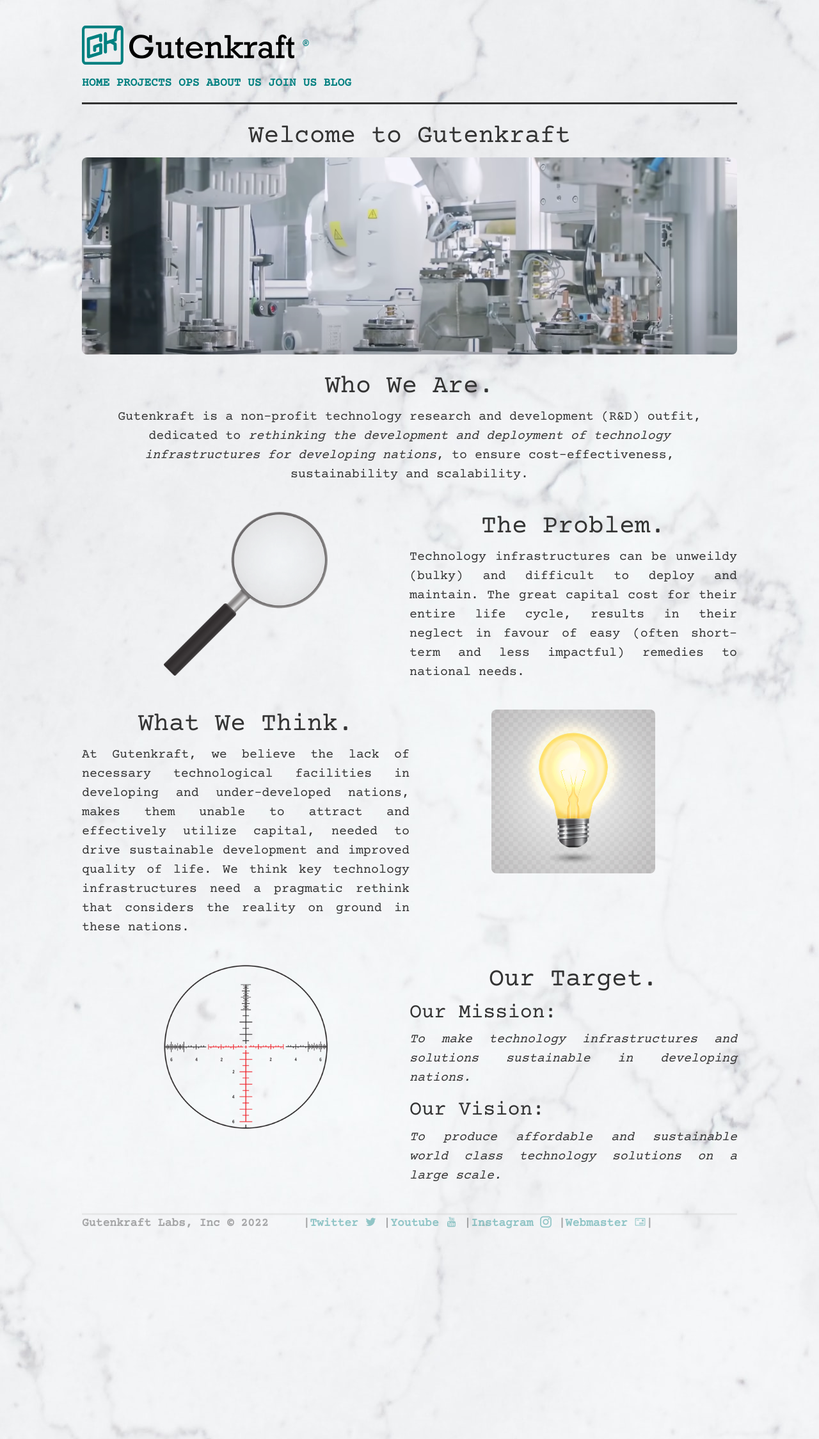
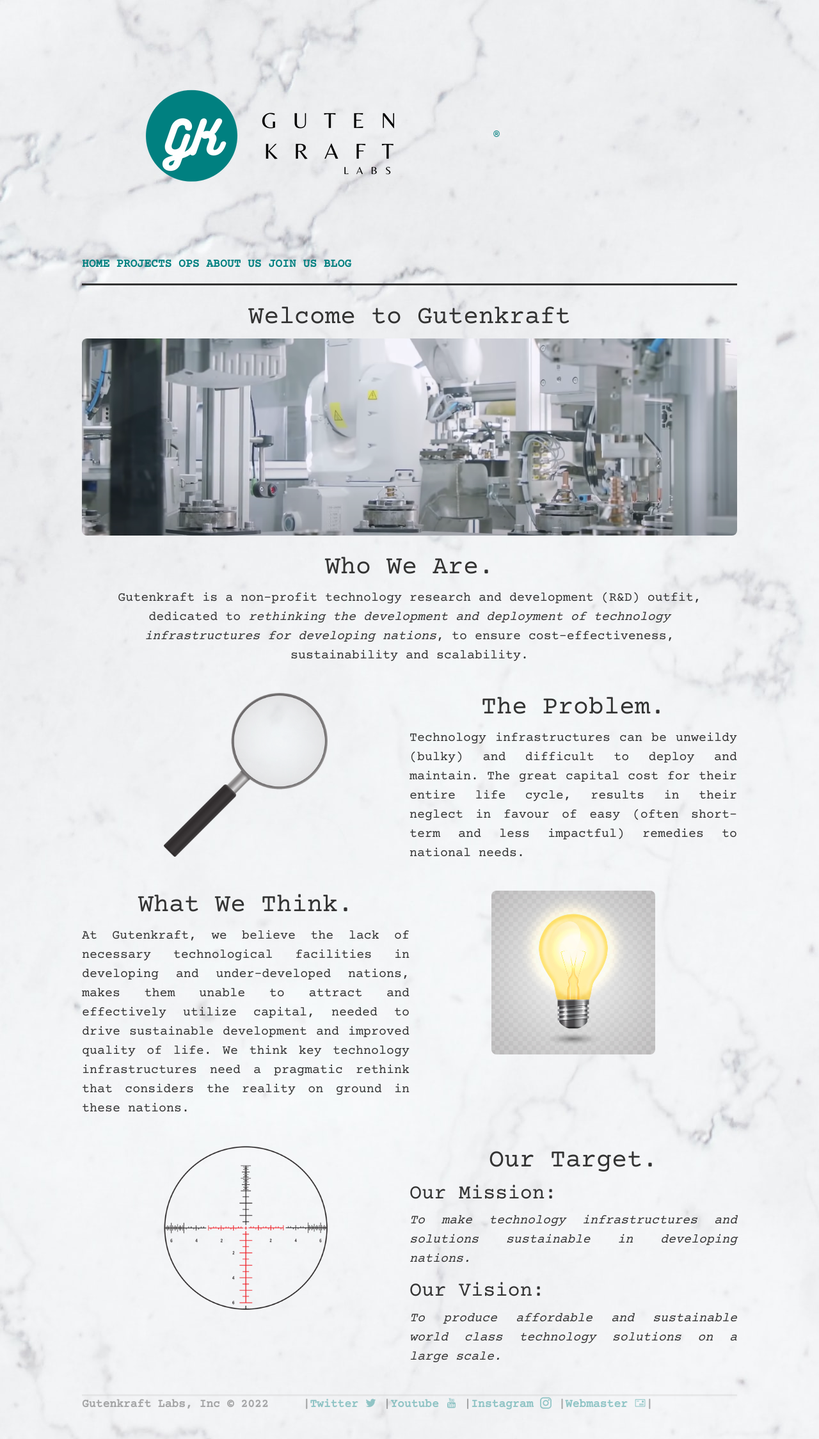
Before and after one commit to oferonmi/datafilik.github.io, a Jekyll site: the page built from index.html, in a window 1280 px wide. Shown: the whole page at 64% size. Built offline with Jekyll 4.4.1, drawn with Linux system fonts in a browser that asks for light colours; some web fonts are replaced.

Commit message:
logo change

```diff
--- a/_includes/header.html
+++ b/_includes/header.html
@@ -1,7 +1,7 @@
 <header>
 	<p>
 		<a href="/" id="logo">
-			<img src="/img/gk_logo_v2.png" class="logo" alt="logo" valign="left">&nbsp;&reg;
+			<img src="/img/gk_labs_logo.png" class="logo" alt="logo" valign="left">&nbsp;&reg;
 		</a>&nbsp;&nbsp;<br>
 
 		<nav class = "header-menu">
```
Also changed, not shown: img/gk_labs_logo.png (added), img/gk_sns_logo_v2.png (added).
